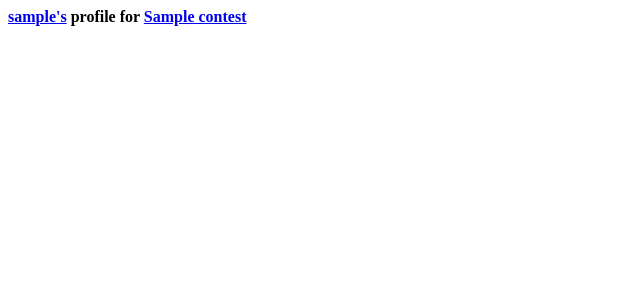
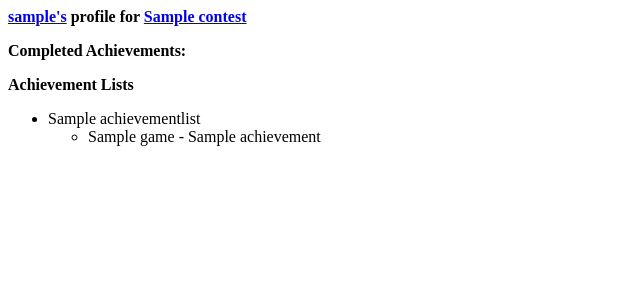
Before and after one commit to amusselm/rvgs_gamelist, a Django app: a page that uses rvgs/gamequest/templates/gamequest/contest_participant.html in a window 1280 px wide. Shown: the top 300 px of the page, without its empty margins (0-640 px from the left). Run offline with Django 3.2, Linux system fonts and the light colour scheme; tables that the repository leaves empty hold one stand-in row (values such as "Sample post").

Commit message:
Added list of unlocks and list of achievement lists to user profile page

```diff
--- a/rvgs/gamequest/templates/gamequest/contest_participant.html
+++ b/rvgs/gamequest/templates/gamequest/contest_participant.html
@@ -2,3 +2,26 @@
     <b><a href="{% url 'user' user.username %}">{{ user.username }}'s</a> profile for
     <a href="{% url 'contest' contest.id %}">{{ contest.name }}</a></b>
 </p>
+<p>
+    <b>Completed Achievements:</b>
+    <ul>
+    {% for unlock in unlocks %}
+	<li>{{unlock.achievement.name}} in <a href="{% url 'game' unlock.achievement.game.id %}">{{unlock.achievement.game.name}}</a></li>
+    {% endfor %}
+    </ul>
+
+</p>
+<p>
+    <b>Achievement Lists</b>
+    <ul>
+    {% for list in achievement_lists %}
+	<li>{{ list.name }}
+	    <ul>
+	    {% for achievement in list.achievements.all %}
+		<li>{{ achievement }}</li>
+	    {% endfor %}
+	    </ul>
+	</li>
+    {% endfor %}
+    </ul>
+</p>
--- a/rvgs/gamequest/views.py
+++ b/rvgs/gamequest/views.py
@@ -75,7 +75,12 @@
     except Contest.DoesNotExist:
 	raise Http404
     else:
-	context = {'contest':contest,'user':user}
+	unlocks = Unlock.objects.filter(contest__id = contest.id).filter(user=user)
+	achievement_lists = AchievementList.objects.filter(contest__id = contest.id).filter(owner=user)
+	context = {'contest':contest,
+		   'user':user,
+		   'unlocks':unlocks,
+		   'achievement_lists':achievement_lists}
 	return render(request,'gamequest/contest_participant.html',context)
 
 
```
